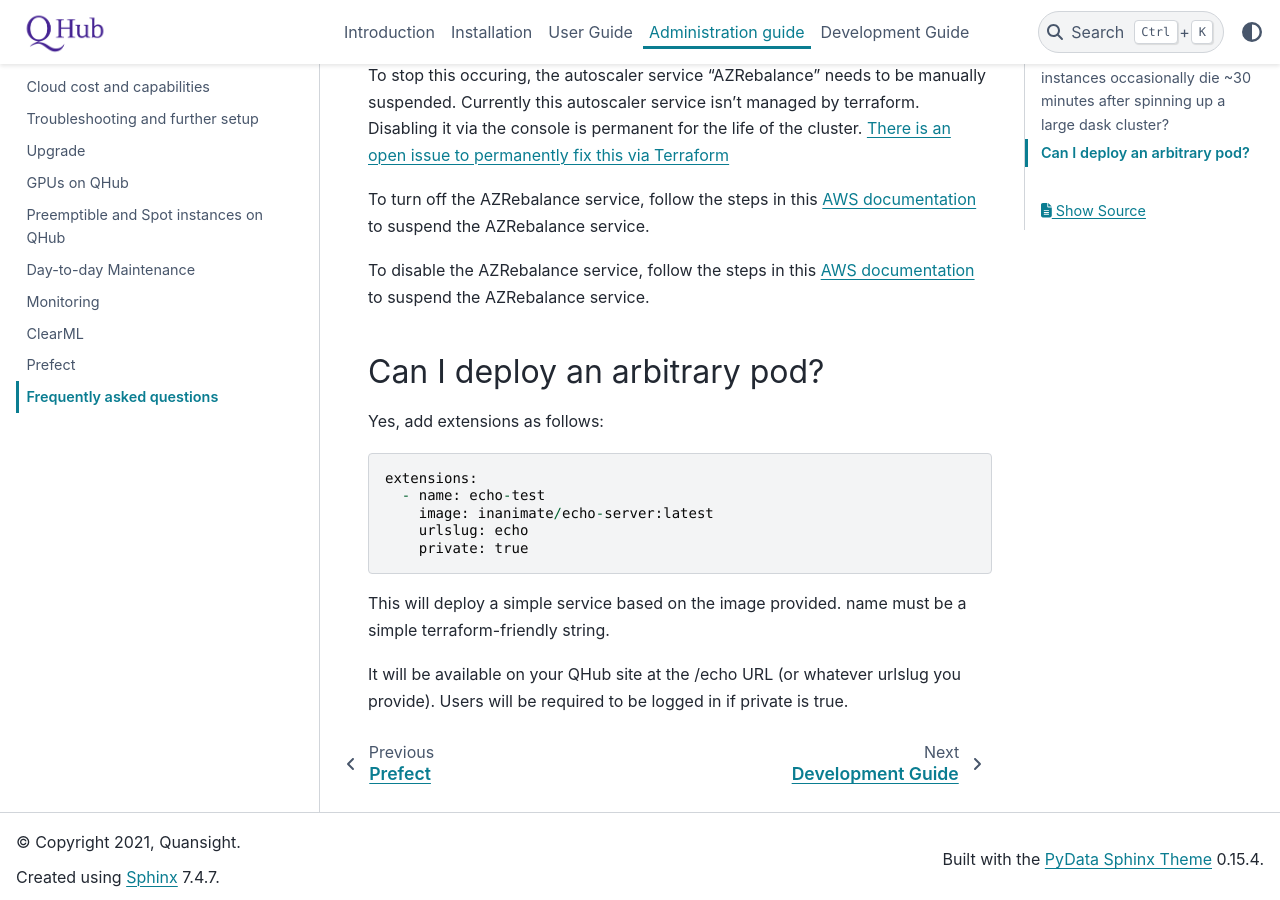
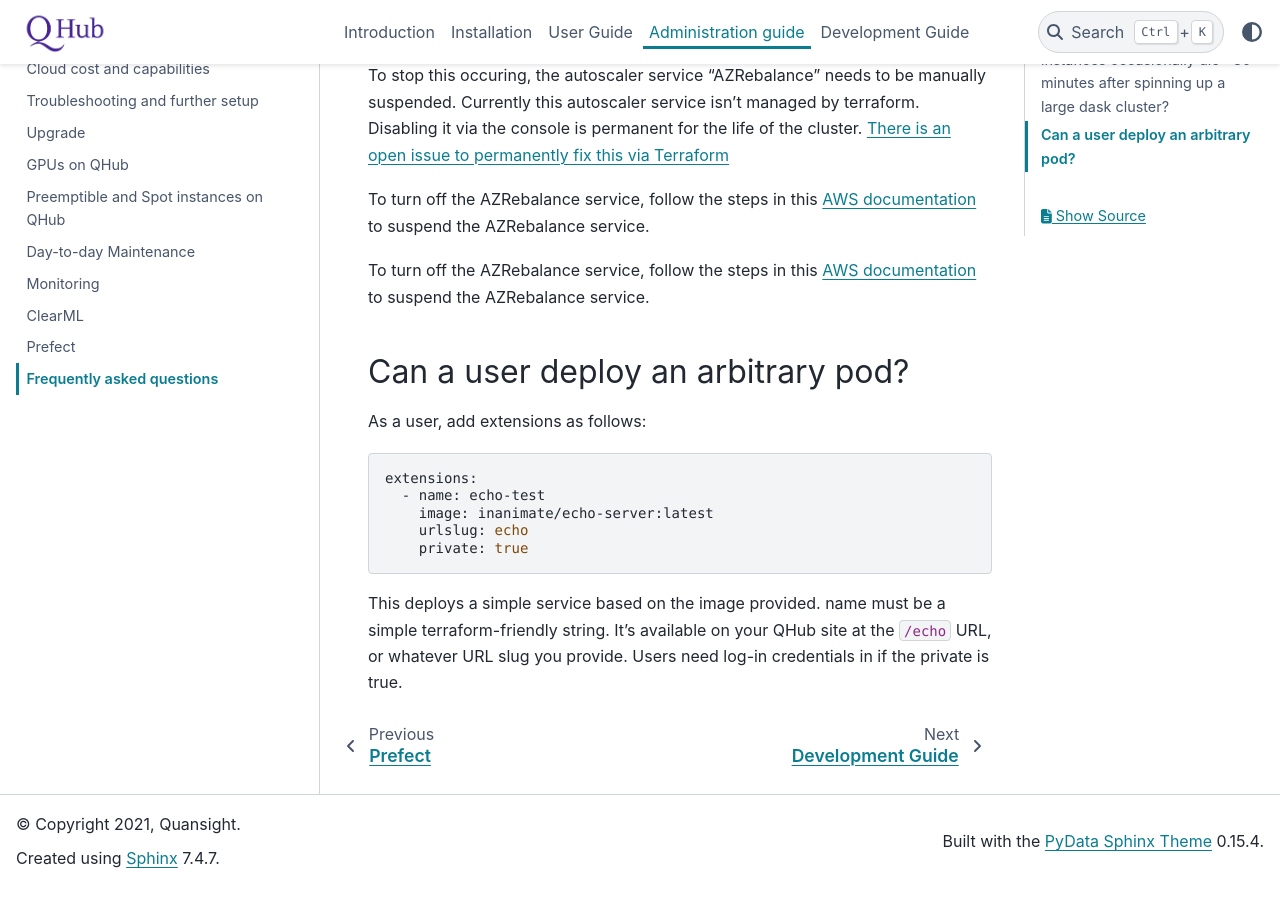
Before and after one commit to nebari-dev/nebari, a Sphinx documentation site: the page built from docs/source/admin_guide/faq.md, in a window 1280 px wide and 900 px high, scrolled down 531 px. Built offline with Sphinx 7.4.7 and the PyData theme 0.15.4, drawn with Linux system fonts in a browser that asks for light colours.

Commit message:
FIX: Fix Value issues on the CI

````diff
--- a/docs/source/admin_guide/faq.md
+++ b/docs/source/admin_guide/faq.md
@@ -8,13 +8,13 @@ To stop this occuring, the autoscaler service "AZRebalance" needs to be manually
 
 To turn off the AZRebalance service, follow the steps in this [AWS documentation](https://docs.aws.amazon.com/autoscaling/ec2/userguide/as-suspend-resume-processes.html) to suspend the AZRebalance service.
 
-To disable the AZRebalance service, follow the steps in this [AWS documentation](https://docs.aws.amazon.com/autoscaling/ec2/userguide/as-suspend-resume-processes.html) to suspend the AZRebalance service.
+To turn off the AZRebalance service, follow the steps in this [AWS documentation](https://docs.aws.amazon.com/autoscaling/ec2/userguide/as-suspend-resume-processes.html) to suspend the AZRebalance service.
 
-## Can I deploy an arbitrary pod?
+## Can a user deploy an arbitrary pod?
 
-Yes, add extensions as follows:
+As a user, add extensions as follows:
 
-```
+```sh
 extensions:
   - name: echo-test
     image: inanimate/echo-server:latest
@@ -22,6 +22,4 @@ extensions:
     private: true
 ```
 
-This will deploy a simple service based on the image provided. name must be a simple terraform-friendly string.
-
-It will be available on your QHub site at the /echo URL (or whatever urlslug you provide). Users will be required to be logged in if private is true.
+This deploys a simple service based on the image provided. name must be a simple terraform-friendly string. It's available on your QHub site at the `/echo` URL, or whatever URL slug you provide. Users need log-in credentials in if the private is true.
````
Also changed, not shown: docs/source/dev_guide/minikube.md (+2 -2 lines).
